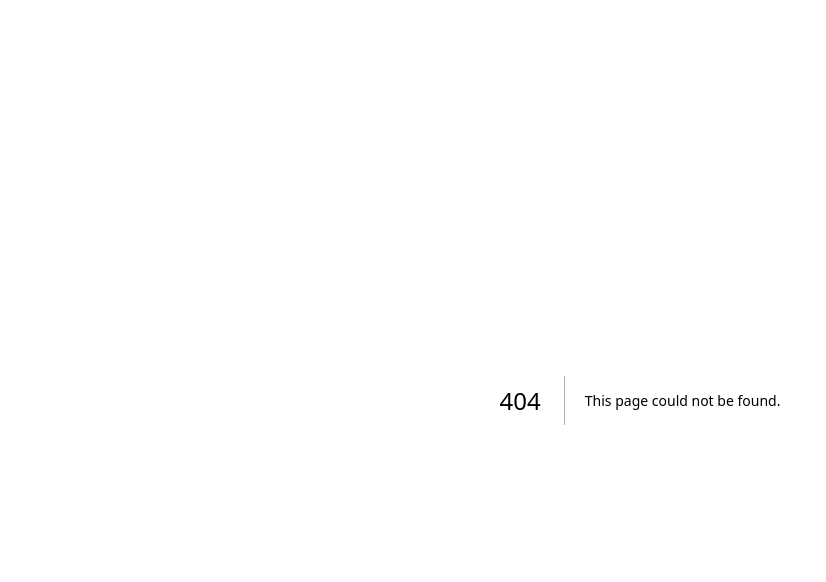
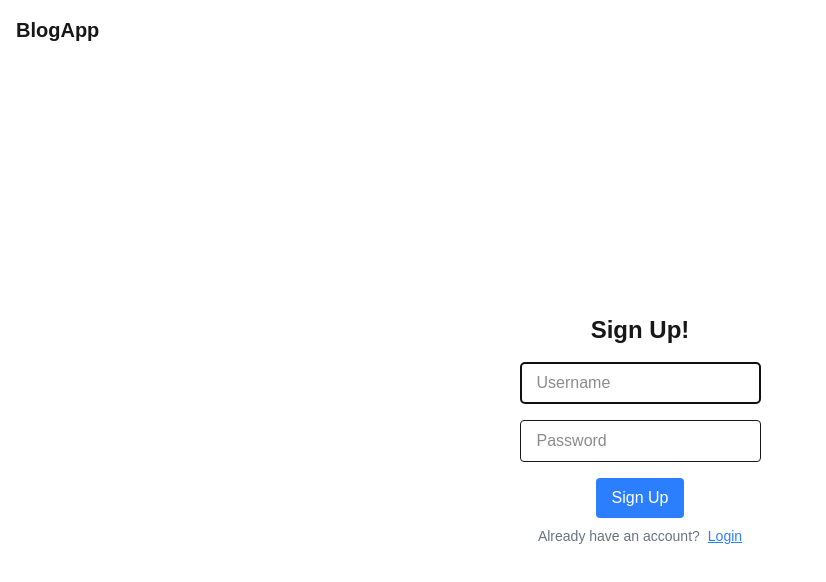
Before and after one commit to UtsavCK/blog-app, a Next.js app: page /SignUp in a window 1280 px wide. Before the commit this address had no page. Shown: the top 582 px of the page, without its empty margins (0-826 px from the left). Built offline with nearby package versions, Linux system fonts and the light colour scheme.

Commit message:
Landing page, SignUp and Login created!
SignUp sets username and password in localStorage. Login checks input values to localStorage to set isLoggedIn flag true in localStorage as well, but doesnt redirect to blogs page right now

```diff
--- /dev/null
+++ b/app/Blogs/page.js
@@ -0,0 +1,15 @@
+export default function Blogs() {
+  return (
+    <>
+      <div className="flex flex-col w-full h-screen p-4 space-y-4">
+        <div className="text-xl font-bold text-left">
+          <a href="/">BlogApp</a>
+        </div>
+        <div className="flex flex-col items-center justify-center w-full h-full p-4">
+          <h1 className="text-2xl font-bold">Blogs</h1>
+          <p className="mt-4 text-lg">No Blogs Available.</p>
+        </div>
+      </div>
+    </>
+  );
+}
--- /dev/null
+++ b/app/Login/components/LoginButton.js
@@ -0,0 +1,42 @@
+"use client";
+
+import Link from "next/link";
+
+export default function LoginButton() {
+  function handleSubmit(e) {
+    e.preventDefault();
+    let Username = document.getElementById("username");
+    let Password = document.getElementById("password");
+    if (
+      localStorage.getItem("username") === Username.value &&
+      localStorage.getItem("password") === Password.value
+    ) {
+      localStorage.setItem("isLoggedIn", true);
+      console.log(localStorage.getItem("isLoggedIn"));
+      alert("Login Successful!");
+    } else {
+      alert("Invalid Credentials!");
+      Password.value = "";
+    }
+  }
+
+  return (
+    <>
+      <button
+        className="bg-blue-500 text-white px-4 py-2 rounded mb-2"
+        id="login-button"
+        type="submit"
+        onClick={handleSubmit}
+      >
+        Login
+      </button>
+
+      <p className="text-sm text-gray-500 space-x-2">
+        <span>Don't have an account?</span>
+        <a href="/SignUp" className="text-blue-500 underline">
+          Sign Up
+        </a>
+      </p>
+    </>
+  );
+}
--- /dev/null
+++ b/app/Login/components/StaticInfo.js
@@ -0,0 +1,20 @@
+export default function StaticInfo() {
+  return (
+    <form className="flex flex-col items-center justify-center w-full p-4 space-y-4">
+      <h2 className="text-2xl font-bold">Login!</h2>
+      <input
+        id="username"
+        type="text"
+        placeholder="Username"
+        className="px-4 py-2 border rounded"
+        autoFocus
+      />
+      <input
+        id="password"
+        type="password"
+        placeholder="Password"
+        className="px-4 py-2 border rounded"
+      />
+    </form>
+  );
+}
--- /dev/null
+++ b/app/Login/page.js
@@ -0,0 +1,45 @@
+"use client";
+
+import StaticInfo from "./components/StaticInfo";
+import LoginButton from "./components/LoginButton";
+
+export default function Login() {
+  // function handleSubmit(e) {
+  //   e.preventDefault();
+  //   // Handle form submission logic here
+  //   console.log("Form submitted!");
+  //   let Username = document.getElementById("username");
+  //   let Password = document.getElementById("password");
+  //   // Perform validation and send data to the server
+  //   if (
+  //     localStorage.getItem("username") === Username.value &&
+  //     localStorage.getItem("password") === Password.value
+  //   ) {
+  //     alert("Login Successful!");
+  //     console.log("Username:", Username.value, "Password:", Password.value);
+  //   } else {
+  //     alert("Invalid Credentials!");
+  //     console.log(
+  //       "Try Username:",
+  //       localStorage.getItem("username"),
+  //       "Password:",
+  //       localStorage.getItem("password")
+  //     );
+  //     Password.value = "";
+  //   }
+  // }
+
+  return (
+    <>
+      <div className="flex flex-col w-full h-screen p-4 space-y-4">
+        <div className="text-xl font-bold">
+          <a href="/">BlogApp</a>
+        </div>
+        <div className="flex flex-col items-center justify-center w-full h-full p-4">
+          <StaticInfo />
+          <LoginButton />
+        </div>
+      </div>
+    </>
+  );
+}
--- /dev/null
+++ b/app/SignUp/components/SignUpButton.js
@@ -0,0 +1,47 @@
+"use client";
+
+export default function SingnUpButton() {
+  function handleSubmit(e) {
+    e.preventDefault();
+    let Username = document.getElementById("username");
+    let Password = document.getElementById("password");
+    if (!Username.value || !Password.value) {
+      alert("Try valid username and password");
+      return;
+    }
+    if (
+      Username.value !== localStorage.getItem("username") ||
+      Password.value !== localStorage.getItem("password")
+    ) {
+      if (confirm("Update username and password?")) {
+        localStorage.setItem("username", Username.value);
+        localStorage.setItem("password", Password.value);
+        alert("User Created Successfully!");
+      }
+    } else {
+      alert("User already exists!");
+    }
+    Username.value = "";
+    Password.value = "";
+  }
+
+  return (
+    <>
+      <button
+        className="bg-blue-500 text-white px-4 py-2 rounded mb-2"
+        id="signup-button"
+        type="submit"
+        onClick={handleSubmit}
+      >
+        Sign Up
+      </button>
+
+      <p className="text-sm text-gray-500 space-x-2">
+        <span>Already have an account?</span>
+        <a href="/Login" className="text-blue-500 underline">
+          Login
+        </a>
+      </p>
+    </>
+  );
+}
--- /dev/null
+++ b/app/SignUp/components/StaticInfo.js
@@ -0,0 +1,22 @@
+export default function StaticInfo() {
+  return (
+    <form className="flex flex-col items-center justify-center w-full p-4 space-y-4">
+      <h2 className="text-2xl font-bold">Sign Up!</h2>
+      <input
+        id="username"
+        type="text"
+        placeholder="Username"
+        className="px-4 py-2 border rounded"
+        autoFocus
+        required
+      />
+      <input
+        id="password"
+        type="password"
+        placeholder="Password"
+        className="px-4 py-2 border rounded"
+        required
+      />
+    </form>
+  );
+}
--- /dev/null
+++ b/app/SignUp/page.js
@@ -0,0 +1,45 @@
+"use client";
+
+import SingUpButton from "./components/SignUpButton";
+import StaticInfo from "./components/StaticInfo";
+
+export default function SignUp() {
+  // function handleSubmit(event) {
+  //   event.preventDefault();
+  //   let Username = document.getElementById("username");
+  //   let Password = document.getElementById("password");
+  //   if (!Username.value || !Password.value) {
+  //     alert("Try valid username and password");
+  //     return;
+  //   }
+  //   if (
+  //     Username.value !== localStorage.getItem("username") &&
+  //     Password.value !== localStorage.getItem("password")
+  //   ) {
+  //     if (!confirm("Rewrite username and password?")) {
+  //       Username.value = "";
+  //       Password.value = "";
+  //     } else {
+  //       console.log("Form submitted!");
+  //       localStorage.setItem("username", Username.value);
+  //       localStorage.setItem("password", Password.value);
+  //       alert("User Created Successfully!");
+  //       console.log("Username:", Username.value, "Password:", Password.value);
+  //     }
+  //   }
+  // }
+
+  return (
+    <>
+      <div className="flex flex-col w-full h-screen p-4 space-y-4">
+        <div className="text-xl font-bold text-left">
+          <a href="/">BlogApp</a>
+        </div>
+        <div className="flex flex-col items-center justify-center w-full h-full p-4">
+          <StaticInfo />
+          <SingUpButton />
+        </div>
+      </div>
+    </>
+  );
+}
--- a/app/layout.js
+++ b/app/layout.js
@@ -12,7 +12,7 @@ const geistMono = Geist_Mono({
 });
 
 export const metadata = {
-  title: "Create Next App",
+  title: "Blog App",
   description: "Generated by create next app",
 };
 
--- a/app/page.js
+++ b/app/page.js
@@ -1,103 +1,35 @@
-import Image from "next/image";
+import Link from "next/link";
 
 export default function Home() {
   return (
-    <div className="grid grid-rows-[20px_1fr_20px] items-center justify-items-center min-h-screen p-8 pb-20 gap-16 sm:p-20 font-[family-name:var(--font-geist-sans)]">
-      <main className="flex flex-col gap-[32px] row-start-2 items-center sm:items-start">
-        <Image
-          className="dark:invert"
-          src="/next.svg"
-          alt="Next.js logo"
-          width={180}
-          height={38}
-          priority
-        />
-        <ol className="list-inside list-decimal text-sm/6 text-center sm:text-left font-[family-name:var(--font-geist-mono)]">
-          <li className="mb-2 tracking-[-.01em]">
-            Get started by editing{" "}
-            <code className="bg-black/[.05] dark:bg-white/[.06] px-1 py-0.5 rounded font-[family-name:var(--font-geist-mono)] font-semibold">
-              app/page.js
-            </code>
-            .
-          </li>
-          <li className="tracking-[-.01em]">
-            Save and see your changes instantly.
-          </li>
-        </ol>
+    <>
+    <div className="flex flex-col w-full h-screen p-4 space-y-4">
+      <div className="text-xl font-bold">
+        <Link href="/">BlogApp</Link>
+      </div>
 
-        <div className="flex gap-4 items-center flex-col sm:flex-row">
-          <a
-            className="rounded-full border border-solid border-transparent transition-colors flex items-center justify-center bg-foreground text-background gap-2 hover:bg-[#383838] dark:hover:bg-[#ccc] font-medium text-sm sm:text-base h-10 sm:h-12 px-4 sm:px-5 sm:w-auto"
-            href="https://vercel.com/new?utm_source=create-next-app&utm_medium=appdir-template-tw&utm_campaign=create-next-app"
-            target="_blank"
-            rel="noopener noreferrer"
+      <div className="flex flex-col items-center justify-center h-full">
+        <h1 className="text-4xl font-bold">Welcome to the Blog App</h1>
+        <p className="mt-4 text-lg">
+          Your one-stop solution for all your blogging needs.
+        </p>
+        <p className="mt-4 text-lg">Please Sign Up or Login to continue.</p>
+        <div className="flex space-x-4 mt-4">
+          <Link
+            href={"/SignUp"}
+            className="bg-blue-500 text-white px-4 py-2 rounded"
           >
-            <Image
-              className="dark:invert"
-              src="/vercel.svg"
-              alt="Vercel logomark"
-              width={20}
-              height={20}
-            />
-            Deploy now
-          </a>
-          <a
-            className="rounded-full border border-solid border-black/[.08] dark:border-white/[.145] transition-colors flex items-center justify-center hover:bg-[#f2f2f2] dark:hover:bg-[#1a1a1a] hover:border-transparent font-medium text-sm sm:text-base h-10 sm:h-12 px-4 sm:px-5 w-full sm:w-auto md:w-[158px]"
-            href="https://nextjs.org/docs?utm_source=create-next-app&utm_medium=appdir-template-tw&utm_campaign=create-next-app"
-            target="_blank"
-            rel="noopener noreferrer"
+            Sign Up
+          </Link>
+          <Link
+            href={"/Login"}
+            className="bg-blue-500 text-white px-4 py-2 rounded"
           >
-            Read our docs
-          </a>
+            Login
+          </Link>
         </div>
-      </main>
-      <footer className="row-start-3 flex gap-[24px] flex-wrap items-center justify-center">
-        <a
-          className="flex items-center gap-2 hover:underline hover:underline-offset-4"
-          href="https://nextjs.org/learn?utm_source=create-next-app&utm_medium=appdir-template-tw&utm_campaign=create-next-app"
-          target="_blank"
-          rel="noopener noreferrer"
-        >
-          <Image
-            aria-hidden
-            src="/file.svg"
-            alt="File icon"
-            width={16}
-            height={16}
-          />
-          Learn
-        </a>
-        <a
-          className="flex items-center gap-2 hover:underline hover:underline-offset-4"
-          href="https://vercel.com/templates?framework=next.js&utm_source=create-next-app&utm_medium=appdir-template-tw&utm_campaign=create-next-app"
-          target="_blank"
-          rel="noopener noreferrer"
-        >
-          <Image
-            aria-hidden
-            src="/window.svg"
-            alt="Window icon"
-            width={16}
-            height={16}
-          />
-          Examples
-        </a>
-        <a
-          className="flex items-center gap-2 hover:underline hover:underline-offset-4"
-          href="https://nextjs.org?utm_source=create-next-app&utm_medium=appdir-template-tw&utm_campaign=create-next-app"
-          target="_blank"
-          rel="noopener noreferrer"
-        >
-          <Image
-            aria-hidden
-            src="/globe.svg"
-            alt="Globe icon"
-            width={16}
-            height={16}
-          />
-          Go to nextjs.org →
-        </a>
-      </footer>
-    </div>
+      </div>
+      </div>
+    </>
   );
 }
```
